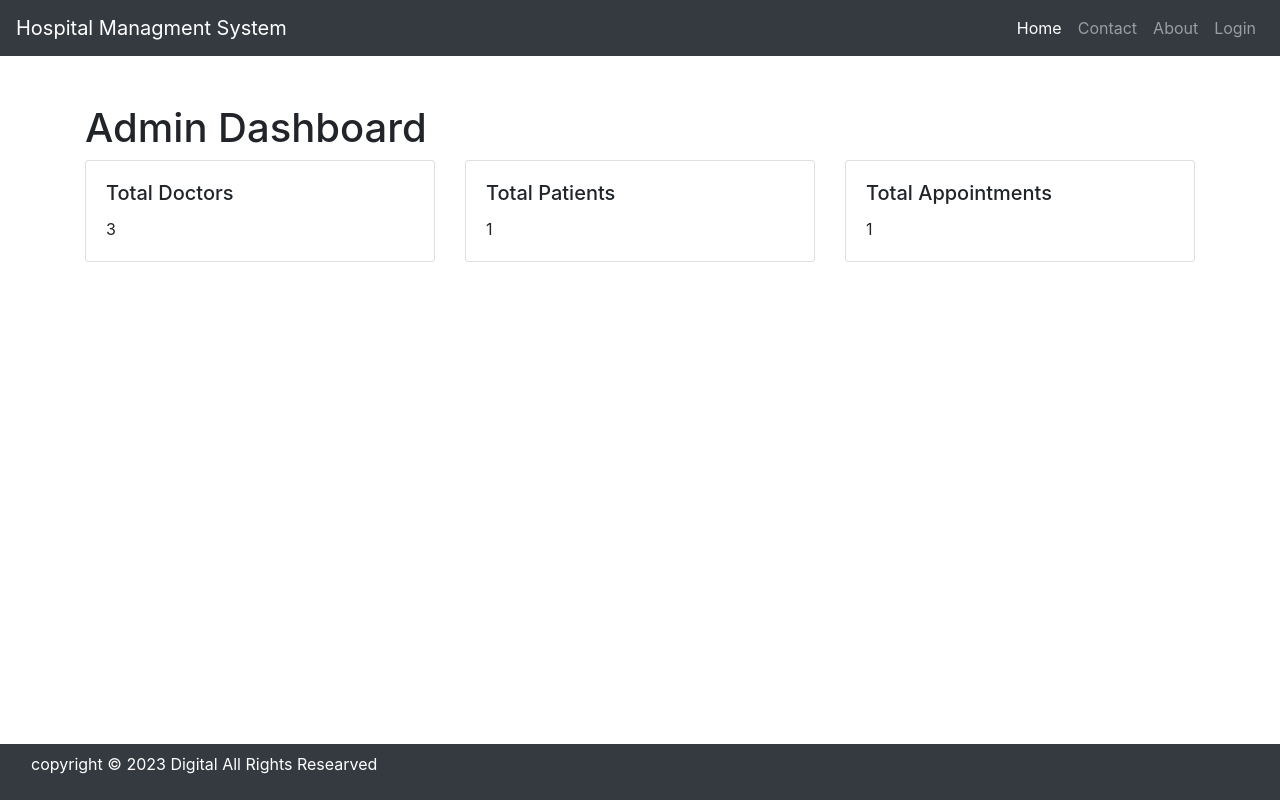
After one commit to rthway/Hospital_Managment_Django, a Django app: page /dashboard/ in a window 1280 px wide. The commit adds this page. Run offline with Django 4.2, Linux system fonts and the light colour scheme; data comes from the database, SQL or seed files in the repository; both versions use the stored data as it was after the commit; some libraries are stand-ins or nearby versions.

Commit message:
add dashboard,readme and dependency on repo

```diff
--- /dev/null
+++ b/hospital/templates/dashboard.html
@@ -0,0 +1,55 @@
+{% include 'base.html' %}
+{% include 'navigation.html' %}
+{% block content %}
+<!DOCTYPE html>
+<html>
+<head>
+    <title>Dashboard - Hospital Management System</title>
+    <!-- Add Bootstrap CSS link -->
+</head>
+<body>
+    <!-- Navbar (if you have one) -->
+    <!-- Replace 'navbar content' with your actual navbar code -->
+
+    <!-- Main content -->
+    <div class="container mt-5">
+        <h1>Admin Dashboard</h1>
+        <div class="row">
+            <div class="col-md-4">
+                <div class="card">
+                    <div class="card-body">
+                        <h5 class="card-title">Total Doctors</a></h5>
+                        <p class="card-text">{{ total_doctors }}</p>
+                    </div>
+                </div>
+            </div>
+            <div class="col-md-4">
+                <div class="card">
+                    <div class="card-body">
+                        <h5 class="card-title">Total Patients</h5>
+                        <p class="card-text">{{ total_patients }}</p>
+                    </div>
+                </div>
+            </div>
+            <div class="col-md-4">
+                <div class="card">
+                    <div class="card-body">
+                        <h5 class="card-title">Total Appointments</h5>
+                        <p class="card-text">{{ total_appointments }}</p>
+                    </div>
+                </div>
+            </div>
+        </div>
+        <!-- Add more components and charts as needed for your dashboard -->
+    </div>
+
+    <!-- Footer (if you have one) -->
+    <!-- Replace 'footer content' with your actual footer code -->
+
+    <!-- Add Bootstrap JS scripts at the end of the body -->
+
+</body>
+</html>
+
+{% endblock %}
+{% include 'footer.html' %}
--- a/hospital/templates/navigation.html
+++ b/hospital/templates/navigation.html
@@ -22,7 +22,7 @@
           {% endif %}
           {% if request.user.is_staff %}
           <li class="nav-item">
-            <a class="nav-link" href="#">Dashboard</a>
+            <a class="nav-link" href="{% url 'dashboard' %}">Dashboard</a>
           </li>
           <li class="nav-item dropdown">
           <a class="nav-link dropdown-toggle" href="#" id="navbarDropdown" role="button" data-toggle="dropdown" aria-haspopup="true" aria-expanded="false">
--- a/hospital/urls.py
+++ b/hospital/urls.py
@@ -16,6 +16,7 @@ urlpatterns = [
     path('add_appointment/', views.add_appointment, name='add_appointment'),
     path('view_appointment/', views.view_appointment, name='view_appointment'),
     path('delete_appointment/<int:appointment_id>/', views.delete_appointment, name='delete_appointment'),
+    path('dashboard/', views.dashboard, name='dashboard'),
 
 
 
--- a/hospital/views.py
+++ b/hospital/views.py
@@ -26,7 +26,7 @@ def admin_login(request):
         user = authenticate(request, username=username, password=password) # This line uses the authenticate function to check if the provided username and password match any user in the database. If a valid user is found, the user variable will contain the corresponding user object; otherwise, it will be None.
         if user is not None and user.is_staff: # This line checks whether the user variable is not None (i.e., a valid user object) and whether the user has the is_staff attribute set to True. The is_staff attribute is typically used to designate admin users in Django's default user model.
             login(request, user) # This line uses the login function to log in the user. It creates a user session and associates it with the current request.
-            return redirect('home')  # Replace 'admin_home' with the URL name of your admin dashboard/homepage
+            return redirect('dashboard')  # Replace 'admin_home' with the URL name of your admin dashboard/homepage
         else:
             error_message = "Invalid credentials or insufficient permissions. Please try again."
             return render(request, 'login.html', {'error_message': error_message})
@@ -114,3 +114,13 @@ def delete_appointment(request, appointment_id):
     appointment = Appoinment.objects.get(id=appointment_id)
     appointment.delete()
     return redirect('view_appointment')
+
+def dashboard(request):
+    total_doctors = Doctor.objects.count()
+    total_patients = Patient.objects.count()
+    total_appointments = Appoinment.objects.count()
+    return render(request, 'dashboard.html', {
+        'total_doctors': total_doctors,
+        'total_patients': total_patients,
+        'total_appointments': total_appointments,
+    })
--- /dev/null
+++ b/requirements.txt
@@ -0,0 +1,4 @@
+asgiref==3.7.2
+Django==4.2.3
+sqlparse==0.4.4
+tzdata==2023.3
```
Also changed, not shown: README.md (added), db.sqlite3.
